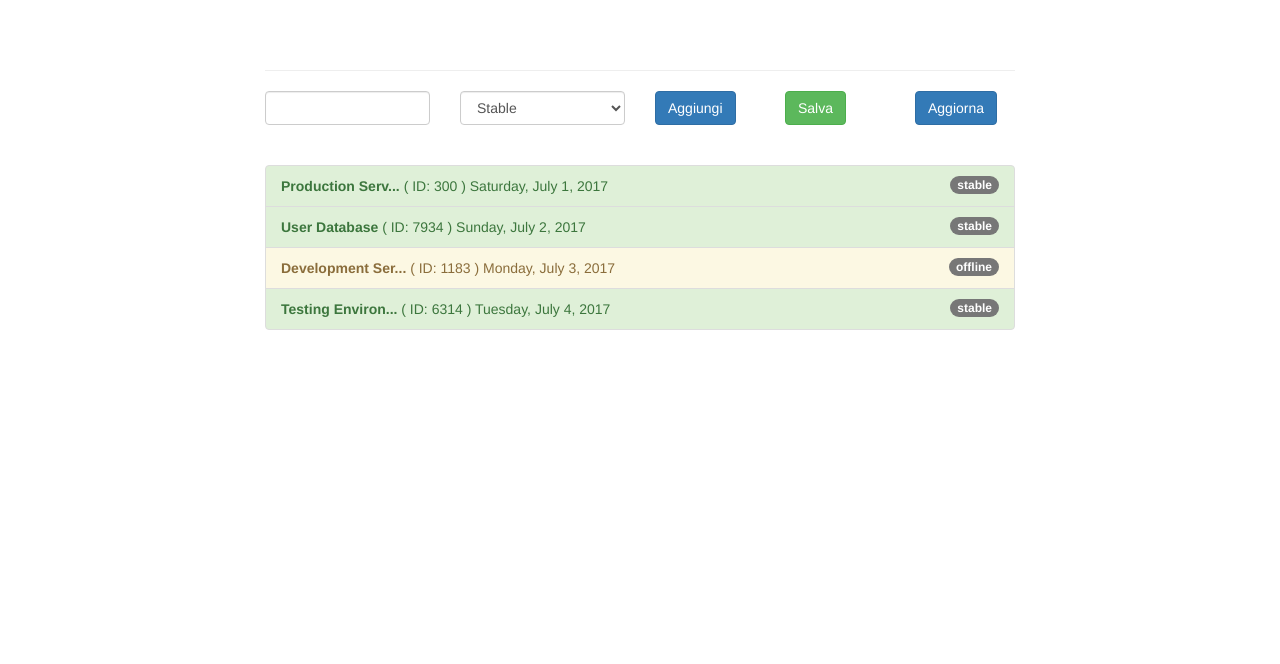
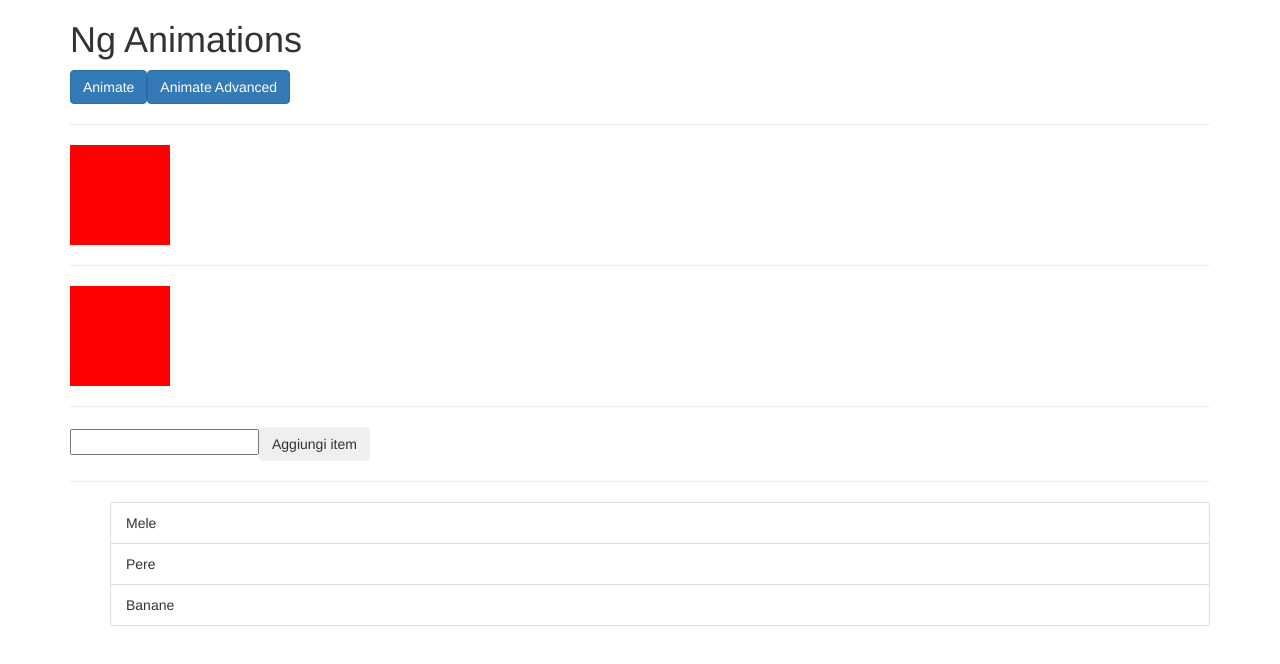
Before and after one commit to SajRus/pipes, an Angular app: page / in a window 1280 px wide. Shown: the top 664 px of the page. Built offline with nearby package versions, Linux system fonts and the light colour scheme; no server answers.

Commit message:
animations on lesson 7

```diff
--- /dev/null
+++ b/src/app/animation/animation.component.html
@@ -0,0 +1,31 @@
+<div class="container">
+  <div class="row">
+    <div class="col-xs-12">
+      <h1>Ng Animations</h1>
+      <button type="" class="btn btn-primary" (click)="onAnimate()">Animate</button>
+      <button class="btn btn-primary" (click)="onAnimateAdvanced()">Animate Advanced</button>
+      <hr>
+      <div [@divState]="state"
+        style="width: 100px; height: 100px"></div>
+        <hr>
+        <div style="width: 100px; height: 100px"
+          [@advacedState]="advancedState"></div>
+    </div>
+  </div>
+  <hr>
+  <div class="row">
+    <div class="col-xs-12">
+      <input type="text" #input>
+      <button class="btn btn-primay"
+      (click)="onAdd(input.value)">Aggiungi item</button>
+      <hr>
+      <ul class="list-goup">
+        <li [@list1] class="list-group-item"
+          (click)="onDelete(item)"
+          *ngFor="let item of list">
+          {{ item }}
+        </li>
+      </ul>
+    </div>
+  </div>
+</div>
--- /dev/null
+++ b/src/app/animation/animation.component.ts
@@ -0,0 +1,84 @@
+import { Component, OnInit } from '@angular/core';
+import { trigger, state, style, transition, animate } from "@angular/animations";
+
+@Component({
+  selector: 'app-animation',
+  templateUrl: './animation.component.html',
+  styleUrls: ['./animation.component.css'],
+  animations: [
+    trigger('divState', [
+      state('normal', style({
+        'background-color': 'red',
+        transform: 'translateX(0)'
+      })),
+      state('highlighted', style({
+        'background-color': 'blue',
+        transform: 'translateX(100px)'
+      })
+      ),
+      // transition('normal => highlighted', animate(500)),
+      transition('highlighted <=> normal', animate(800))]
+    ),
+    trigger('advacedState', [
+      state('normal', style({
+        'background-color': 'red',
+        transform: 'translateX(0) scale(1)'
+      })),
+      state('highlighted', style({
+        'background-color': 'blue',
+        transform: 'translateX(100px) scale(1)'
+      })),
+      state('scaled', style({
+        'background-color': 'green',
+        transform: 'translateX(100px) scale(0.5)'
+      })),
+      transition('highlighted <=> normal', animate(800)),
+      transition('scaled <=> *', animate(500))
+    ]),
+    trigger('list1', [
+      state('in', style({
+        opacity: 1,
+        transform: 'transformX(0)'
+      })),
+      transition('void => *', [
+        style({
+          opacity: 0,
+          transform: 'translateX(-100px)'
+        }), animate(300)
+      ]),
+      transition('* => void', [
+        animate(300, style({
+          opacity: 0,
+          transform: 'translateX(100px)'
+        }))
+      ])
+    ])
+  ]
+})
+
+export class AnimationComponent implements OnInit {
+
+  constructor() { }
+  list = ['Mele', 'Pere', 'Banane'];
+  state = 'normal';
+  advancedState = 'normal';
+
+  ngOnInit() {
+  }
+
+  onAdd(item) {
+    this.list.push(item);
+  }
+
+  onDelete(item) {
+    this.list.splice(this.list.indexOf(item), 1);
+  }
+
+  onAnimate() {
+    this.state = this.state === 'normal' ? 'highlighted' : 'normal';
+    this.advancedState = this.advancedState === 'normal' ? 'highlighted' : 'normal';
+  }
+  onAnimateAdvanced() {
+    this.advancedState = 'scaled';
+  }
+}
--- a/src/app/app.component.html
+++ b/src/app/app.component.html
@@ -1,9 +1,13 @@
+
+<app-animation></app-animation>
+
+
 <div class="container">
   <div class="row">
 <!--{{ appStatus | async }}-->
     <div class="col-xs-12 col-sm-10 col-md-8 col-sm-offset-1 col-md-offset-2">
       <!--<input type="text" [(ngModel)]="filterStatus">-->
-      {{appName | async}}
+      <!--{{appName | async}}
       <hr>
 
       <div class="row">
@@ -39,7 +43,7 @@
           </span>
           <strong>{{ server.name | shorten:15 }}</strong> ( ID: {{ server.id }} )  {{ server.started | date:'fullDate'}}
         </li>
-      </ul>
+      </ul>-->
     </div>
   </div>
 </div>
```
Also changed, not shown: package.json (+11 -10 lines), src/app/app.module.ts (+8 -3 lines), src/app/animation/animation.component.css (added), 1 other file (tests, documents, lock files or other folders).
